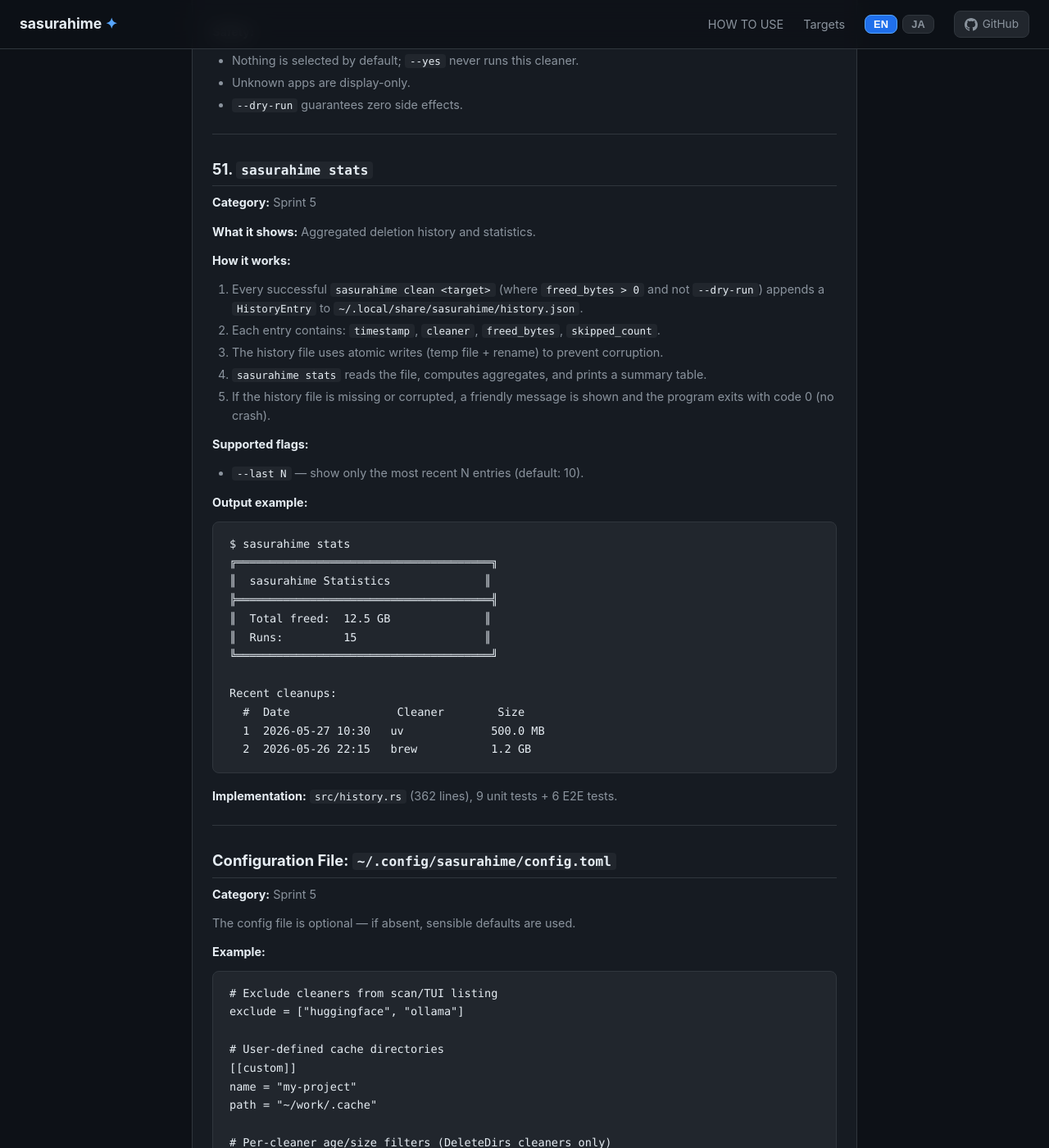
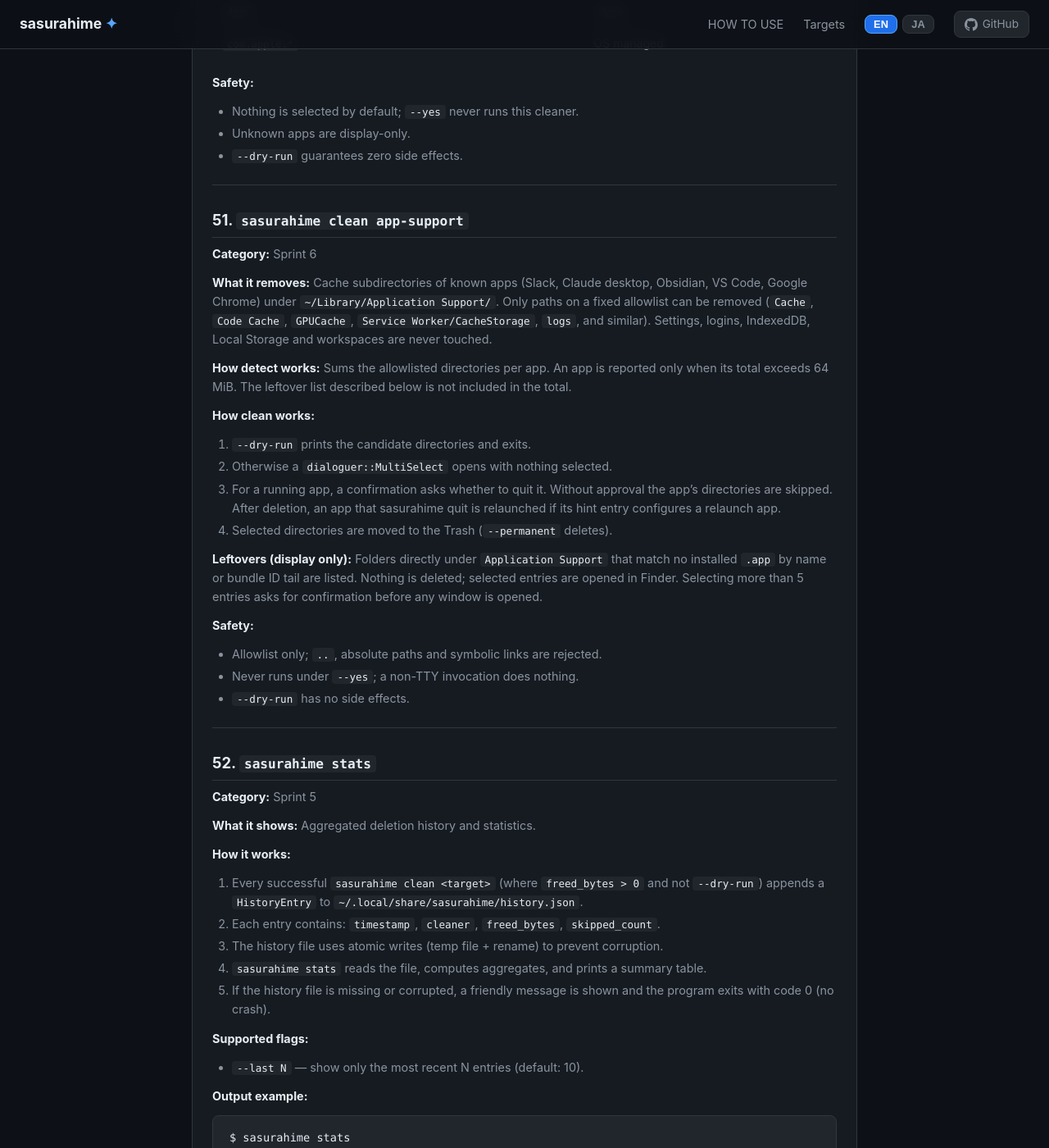
Before and after one commit to armaniacs/sasurahime, a Jekyll site: the page built from docs/SUPPORTED.md, in a window 1280 px wide and 1400 px high, scrolled down 28256 px. Shown: the whole window at 82% size. Built offline with Jekyll 4.4.1, drawn with Linux system fonts in a browser that asks for light colours; some of the changed text lies outside the part shown.

Commit message:
docs(app-support): SUPPORTED.md と HOWTO-USE.md に app-support を追記

```diff
--- a/docs/SUPPORTED.md
+++ b/docs/SUPPORTED.md
@@ -65,6 +65,7 @@ and packages are never touched.
 | `apfs-snapshot` | APFS local Time Machine snapshots — interactive, or `--all` |
 | `orphan-containers` | Leftover `~/Library/Containers` and `~/Library/Group Containers` of uninstalled apps - interactive only, never in `--yes` |
 | `library-caches` | `~/Library/Caches/` per-app listing; known app caches removable - interactive only, never in `--yes` |
+| `app-support` | Cache dirs of known apps in `~/Library/Application Support/` - interactive only, never in `--yes` |
 | `trash` | Reports `~/.Trash` size (scan only) |
 
 ---
@@ -1345,7 +1346,41 @@ the per-app directories directly under `~/Library/Caches/`.
 
 ---
 
-## 51. `sasurahime stats`
+## 51. `sasurahime clean app-support`
+
+**Category:** Sprint 6
+
+**What it removes:** Cache subdirectories of known apps (Slack, Claude desktop,
+Obsidian, VS Code, Google Chrome) under `~/Library/Application Support/`.
+Only paths on a fixed allowlist can be removed (`Cache`, `Code Cache`,
+`GPUCache`, `Service Worker/CacheStorage`, `logs`, and similar). Settings,
+logins, IndexedDB, Local Storage and workspaces are never touched.
+
+**How detect works:** Sums the allowlisted directories per app. An app is
+reported only when its total exceeds 64 MiB. The leftover list described below
+is not included in the total.
+
+**How clean works:**
+1. `--dry-run` prints the candidate directories and exits.
+2. Otherwise a `dialoguer::MultiSelect` opens with nothing selected.
+3. For a running app, a confirmation asks whether to quit it. Without
+   approval the app's directories are skipped. After deletion, an app that
+   sasurahime quit is relaunched if its hint entry configures a relaunch app.
+4. Selected directories are moved to the Trash (`--permanent` deletes).
+
+**Leftovers (display only):** Folders directly under `Application Support`
+that match no installed `.app` by name or bundle ID tail are listed. Nothing
+is deleted; selected entries are opened in Finder. Selecting more than 5
+entries asks for confirmation before any window is opened.
+
+**Safety:**
+- Allowlist only; `..`, absolute paths and symbolic links are rejected.
+- Never runs under `--yes`; a non-TTY invocation does nothing.
+- `--dry-run` has no side effects.
+
+---
+
+## 52. `sasurahime stats`
 
 **Category:** Sprint 5
 
@@ -1516,6 +1551,7 @@ sasurahime は **50 のクリーンターゲット** を提供しています。
 | `apfs-snapshot` | APFS ローカル Time Machine スナップショット — 対話的、または `--all` |
 | `orphan-containers` | アンインストール済みアプリの `~/Library/Containers` と `~/Library/Group Containers` の残骸 - 対話的のみ、`--yes` では実行しない |
 | `library-caches` | `~/Library/Caches/` のアプリ別一覧。既知アプリのキャッシュのみ削除可能 - 対話的のみ、`--yes` では非実行 |
+| `app-support` | `~/Library/Application Support/` 内の既知アプリのキャッシュ、対話的のみ、`--yes` では非実行 |
 | `trash` | `~/.Trash` のサイズを報告（スキャンのみ） |
 
 ---
@@ -2652,7 +2688,40 @@ Time Machine スナップショット（`<date>` は `YYYY-MM-DD-HHMMSS`）。
 
 ---
 
-## 51. `sasurahime stats`
+## 51. `sasurahime clean app-support`
+
+**カテゴリ:** Sprint 6
+
+**削除対象:** `~/Library/Application Support/` 下の既知アプリ(Slack、Claude
+デスクトップ、Obsidian、VS Code、Google Chrome)のキャッシュ用サブディレクトリ。
+固定の許可リスト(`Cache`、`Code Cache`、`GPUCache`、`Service Worker/CacheStorage`、
+`logs` など)にあるパスだけが削除できます。設定、ログイン情報、IndexedDB、
+Local Storage、ワークスペースには一切触れません。
+
+**detect の動作:** アプリごとに許可リストのディレクトリ合計を測ります。合計が
+64 MiB を超えたアプリだけを対象にします。後述の残骸一覧は合計に含めません。
+
+**clean の動作:**
+1. `--dry-run` は候補ディレクトリを表示して終了します。
+2. それ以外は `dialoguer::MultiSelect` を開きます。既定は全部未選択です。
+3. 実行中のアプリは、終了してよいか確認します。承認がなければそのアプリの
+   ディレクトリはスキップします。sasurahime が終了させたアプリは、hint 機能で
+   再起動が設定されているものに限り、削除後に再起動します。
+4. 選択したディレクトリはゴミ箱へ移動します(`--permanent` では完全削除)。
+
+**残骸の表示(表示のみ):** `Application Support` 直下のフォルダのうち、インストール済み
+`.app` の名前にも bundle ID の末尾要素にも一致しないものを一覧にします。削除は
+しません。選択したものを Finder で開きます。6 件以上を選んだ場合は、ウィンドウを
+開く前に確認します。
+
+**安全性:**
+- 許可リストのみ。`..`、絶対パス、シンボリックリンクは拒否します。
+- `--yes` では決して実行しません。非 TTY 呼び出しは何もしません。
+- `--dry-run` は副作用ゼロです。
+
+---
+
+## 52. `sasurahime stats`
 
 **カテゴリ:** Sprint 5
 
```
Also changed, not shown: other parts of docs/SUPPORTED.md (+2 -2 lines), docs/HOWTO-USE.md (+2 -0 lines).
